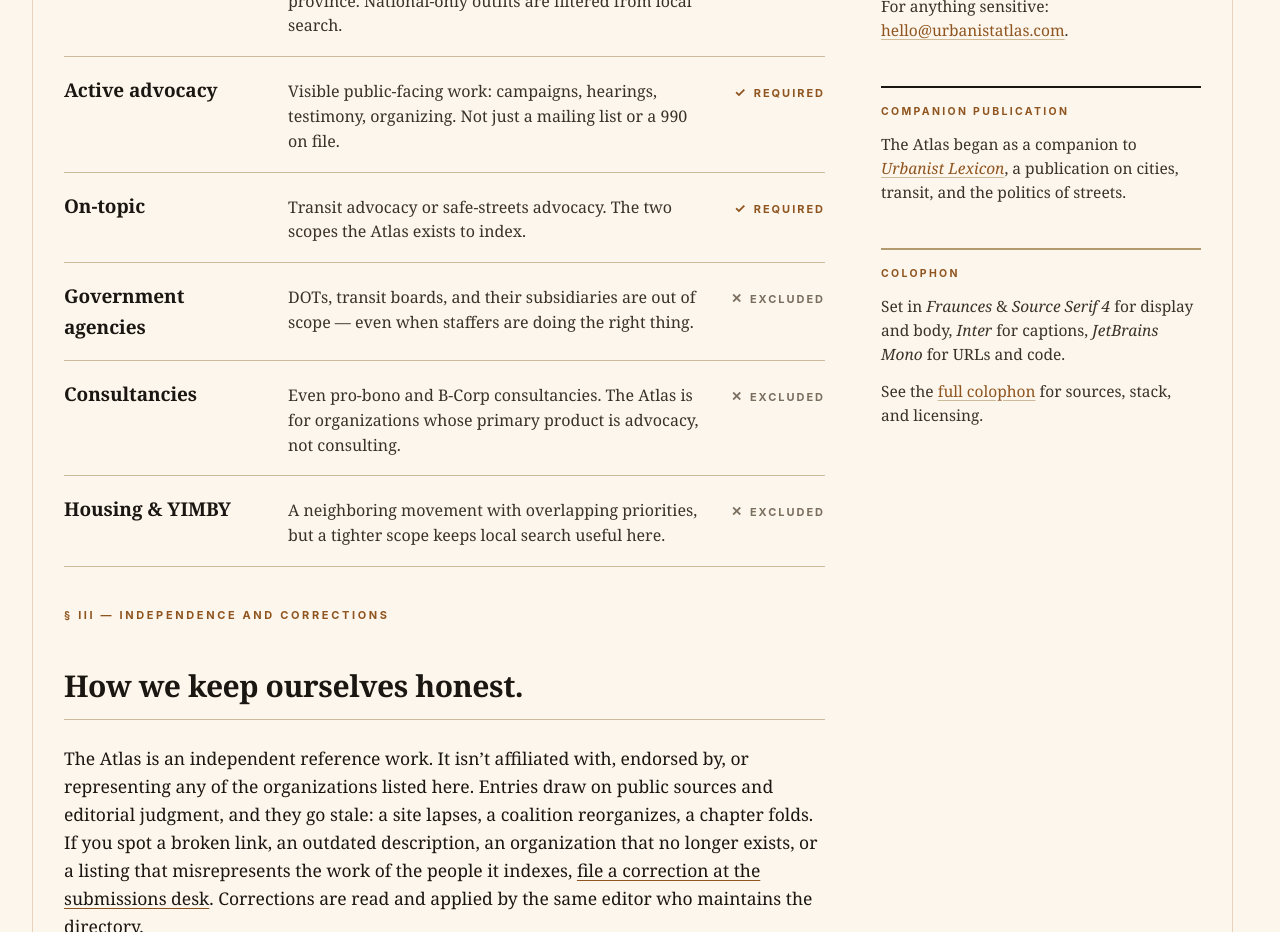
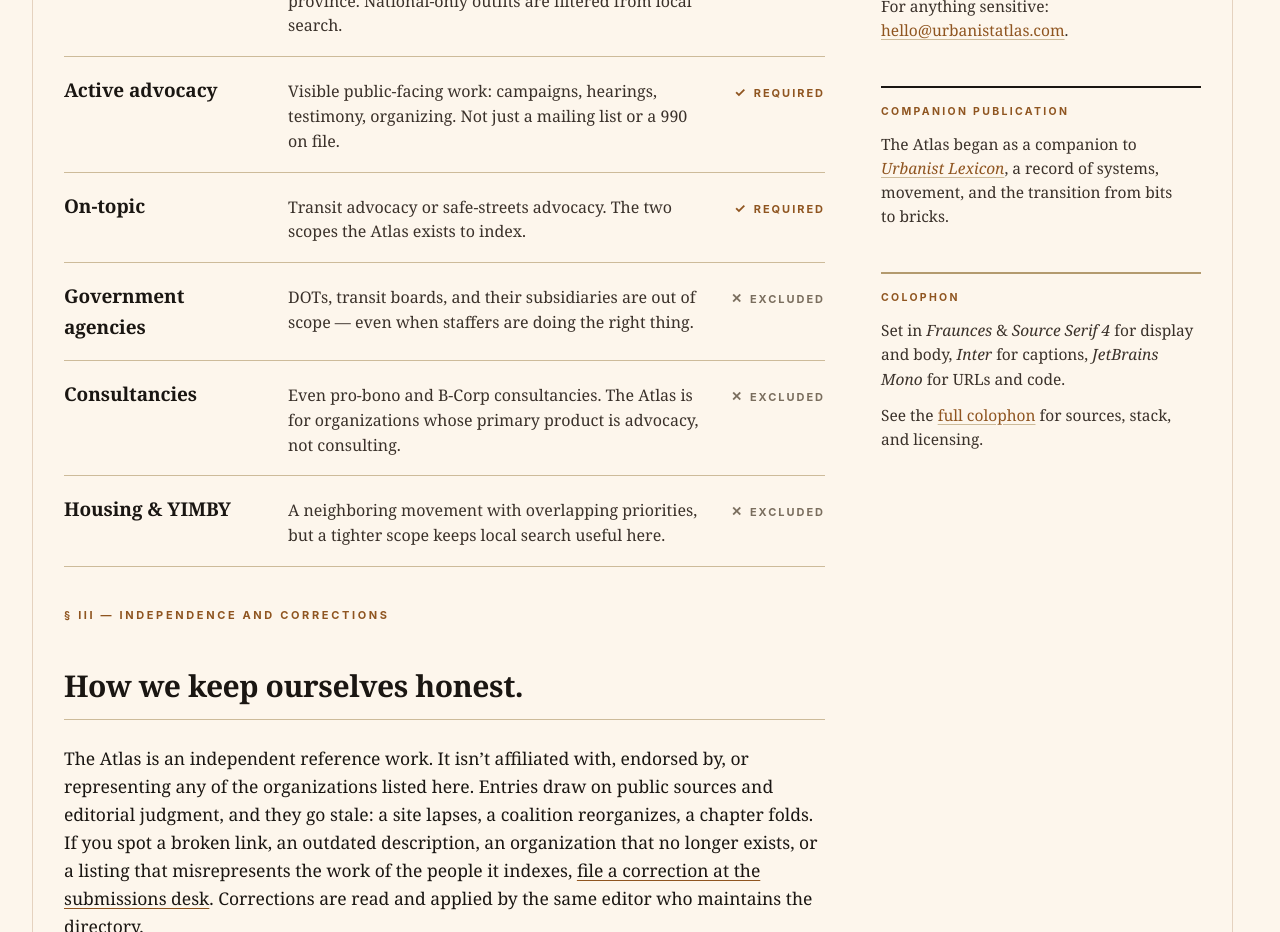
Before and after one commit to mjrossi/urbanist-atlas, a React (Vite) app in the folder web/: page /about in a window 1280 px wide. Shown: the part 1420-2352 px from the top of the page. Built offline with nearby package versions, Linux system fonts and the light colour scheme; no server answers.

Commit message:
Use the actual Urbanist Lexicon tagline on the About page
Describe the companion publication with its own branding — 'a record of
systems, movement, and the transition from bits to bricks' — rather than
an approximated summary.

```diff
--- a/web/src/routes/About.tsx
+++ b/web/src/routes/About.tsx
@@ -308,7 +308,8 @@ export function About() {
               <a href="https://mjrossi.com/blog">
                 <em>Urbanist Lexicon</em>
               </a>
-              , a publication on cities, transit, and the politics of streets.
+              , a record of systems, movement, and the transition from bits to
+              bricks.
             </p>
           </div>
           <div className="rail-block muted">
```
